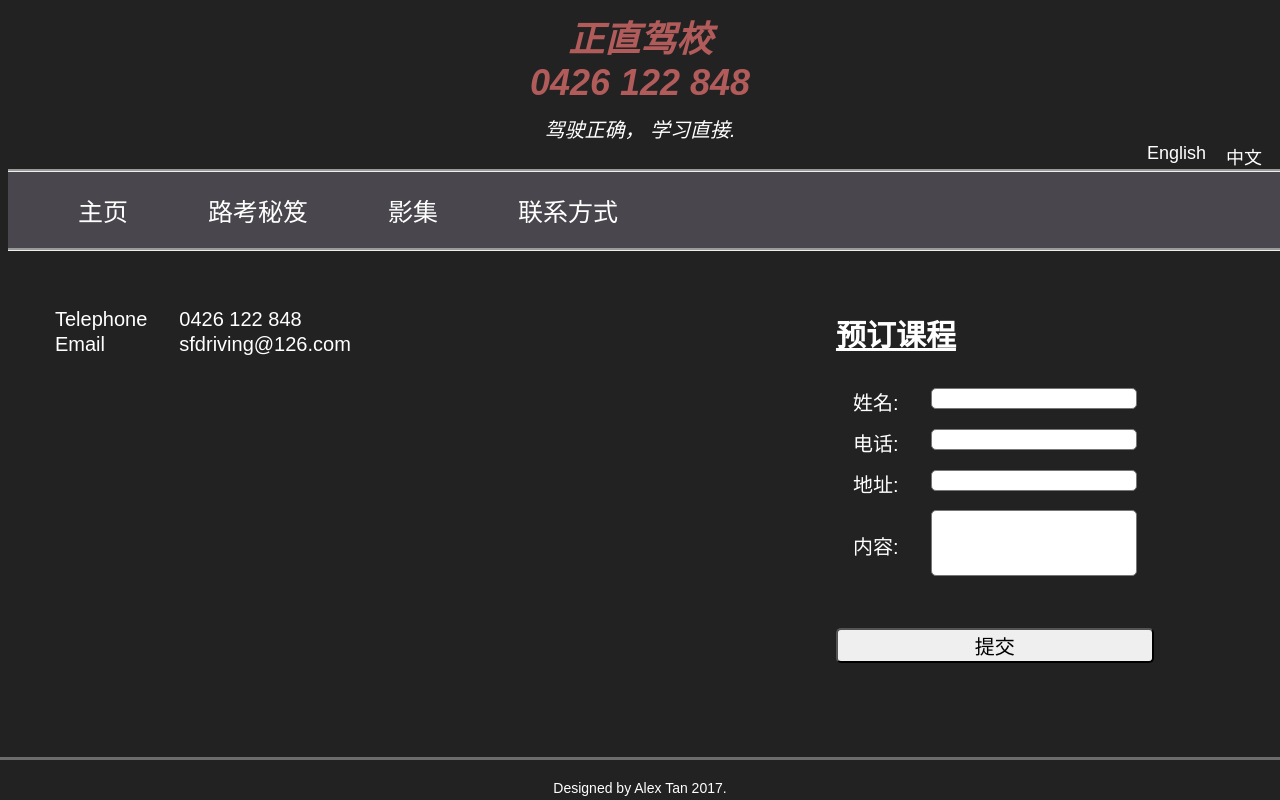
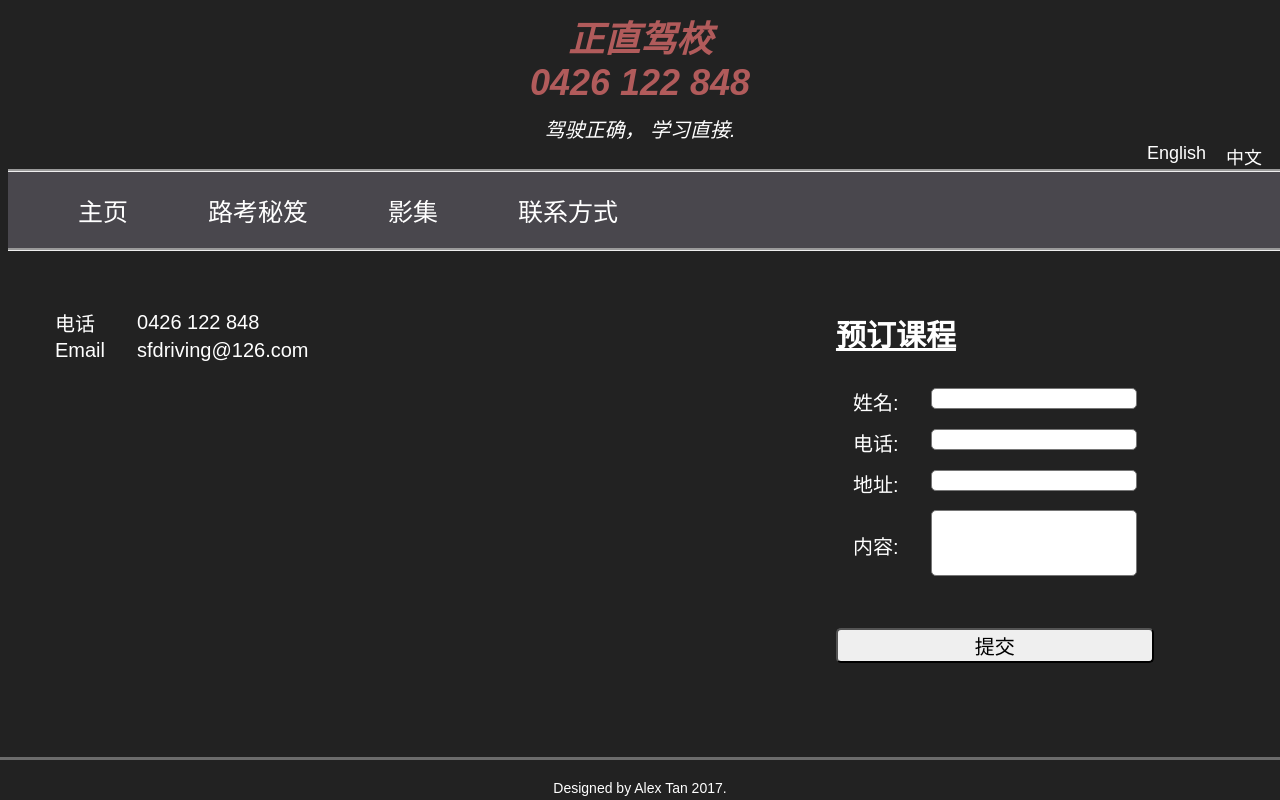
Before and after one commit to sfdriving/sfdriving.github.io, a plain HTML site: page contact_us_cn.html in a window 1280 px wide. Shown: the top 800 px of the page. Drawn offline with Linux system fonts and the light colour scheme; a web font is replaced by a local one.

Commit message:
updated chinese translation

```diff
--- a/contact_us_cn.html
+++ b/contact_us_cn.html
@@ -26,7 +26,7 @@
         <div id="content">
             <table>
                 <tr>
-                    <td>Telephone</td>
+                    <td>电话</td>
                     <td>0426 122 848</td>
                 </tr>
                 <tr>
```
